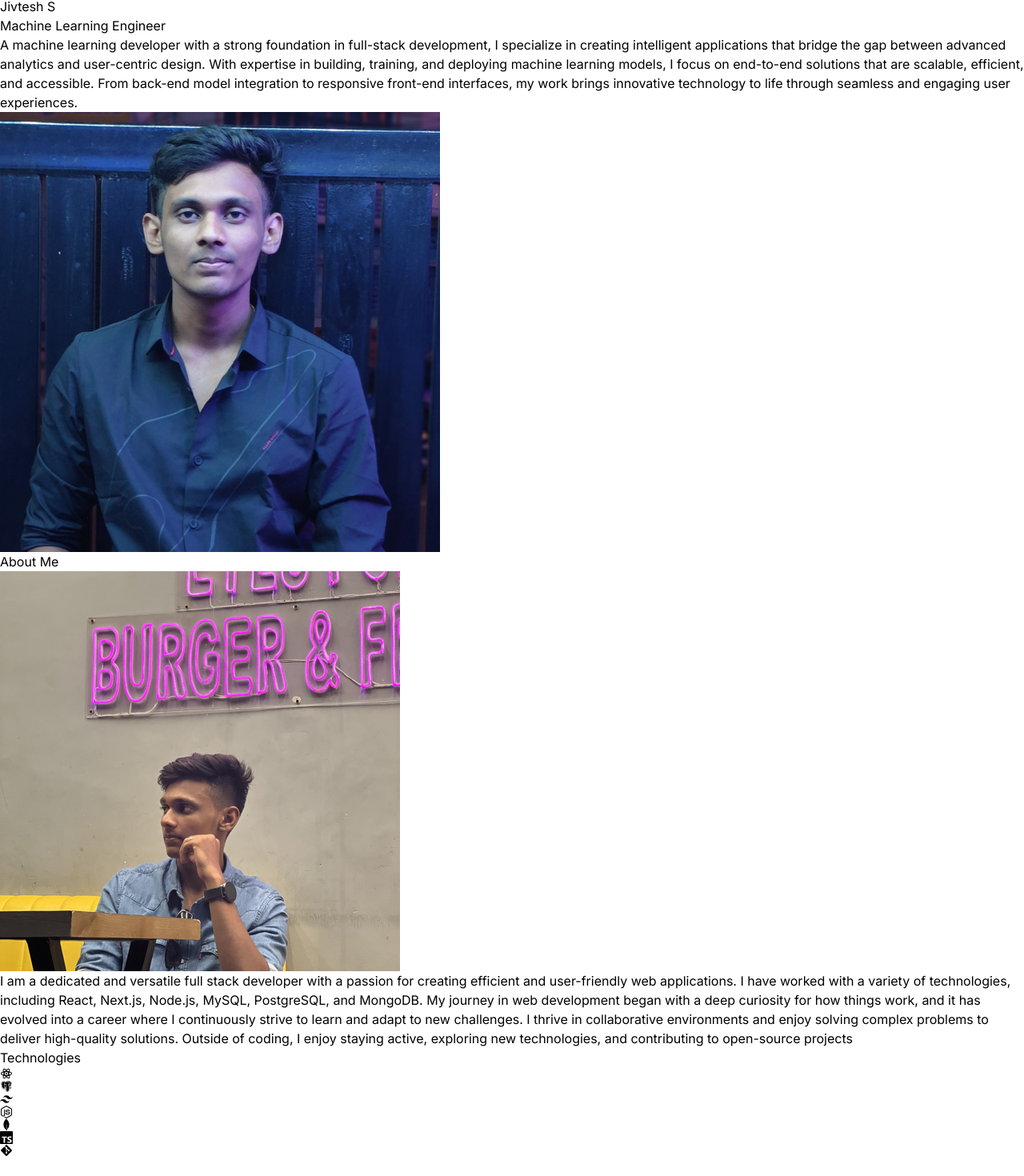
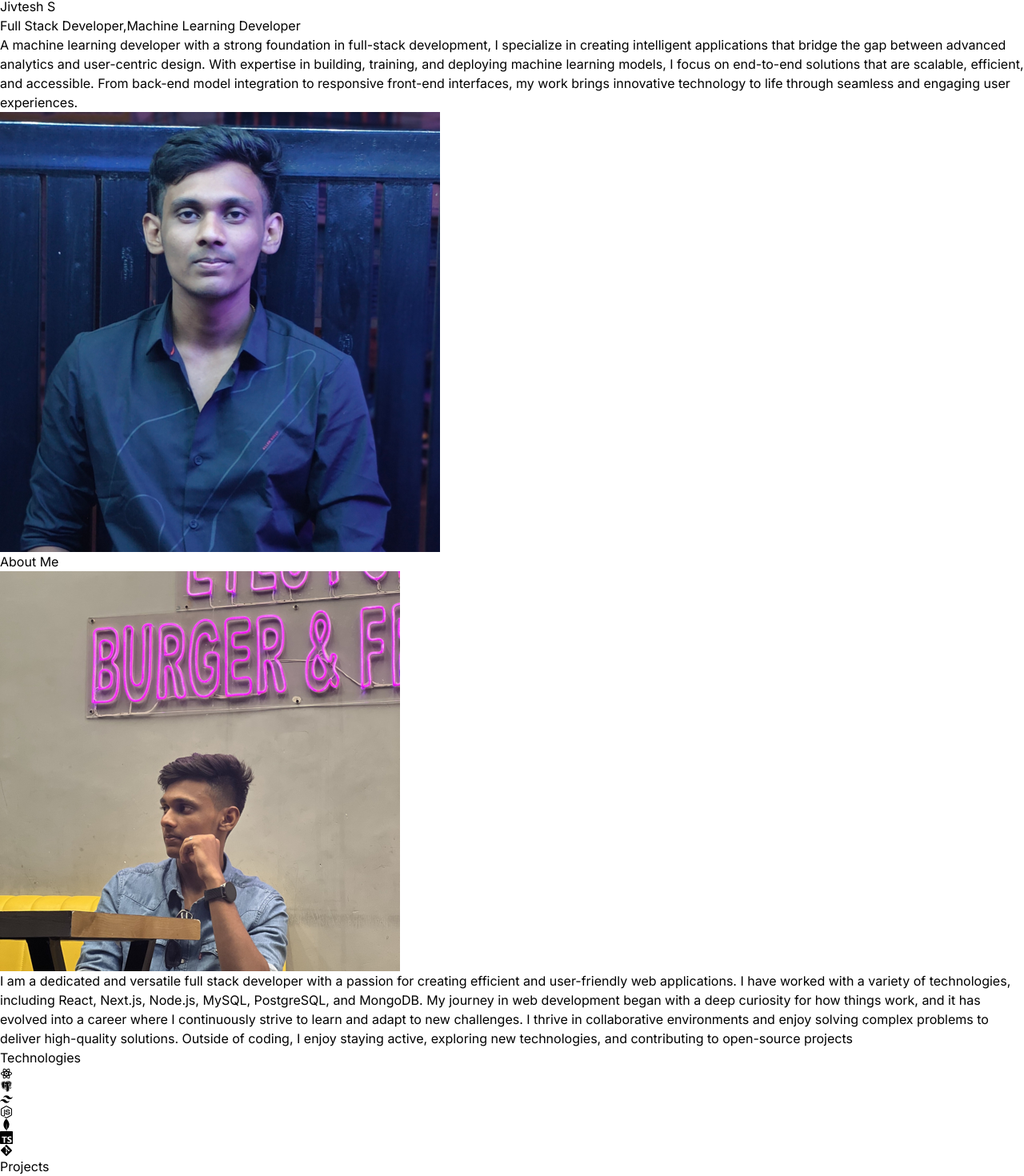
Before and after one commit to JIVTESH28/Portfolio, a React (Vite) app: page / in a window 1280 px wide. Shown: the part 52-1522 px from the top of the page at 80% size. Before the commit the page ends 1498 px from the top, so only its background shows below. Built offline with nearby package versions, Linux system fonts and the light colour scheme.

Commit message:
Modified hero and added project section

```diff
--- a/src/App.jsx
+++ b/src/App.jsx
@@ -1,6 +1,7 @@
 import About from "./components/About";
 import Hero from "./components/Hero";
 import Navbar from "./components/Navbar";
+import Project from "./components/Project";
 import Tech from "./components/tech";
 
 const App = () => {
@@ -14,6 +15,7 @@ const App = () => {
       <Hero/>
       <About/>
       <Tech/>
+      <Project/>
       </div>
 
     </div>
--- a/src/components/Hero.jsx
+++ b/src/components/Hero.jsx
@@ -10,7 +10,10 @@ const Hero = () => {
               Jivtesh S
             </h1>
             <span className="bg-gradient-to-r from-pink-300 via-slate-500 to-purple-500 bg-clip-text text-4xl tracking-tight text-transparent">
-              Machine Learning Engineer
+              Full Stack Developer,
+            </span>
+            <span className="bg-gradient-to-r from-pink-300 via-slate-500 to-purple-500 bg-clip-text text-4xl tracking-tight text-transparent">
+              Machine Learning Developer
             </span>
             <p className="my-2 max-w-xl py-6 font-light tracking-tighter">
               {" "}
--- /dev/null
+++ b/src/components/Project.jsx
@@ -0,0 +1,9 @@
+const Project = () => {
+  return (
+    <div className="border-b border-neutral-900 pb-4">
+      <h1 className=" my-20 text-center bg-gradient-to-r from-pink-300 via-slate-500 to-purple-500 bg-clip-text text-4xl tracking-tight text-transparent">Projects</h1>
+    </div>
+  );
+};
+
+export default Project;
```
Also changed, not shown: src/assets/projects/index.js (added).
